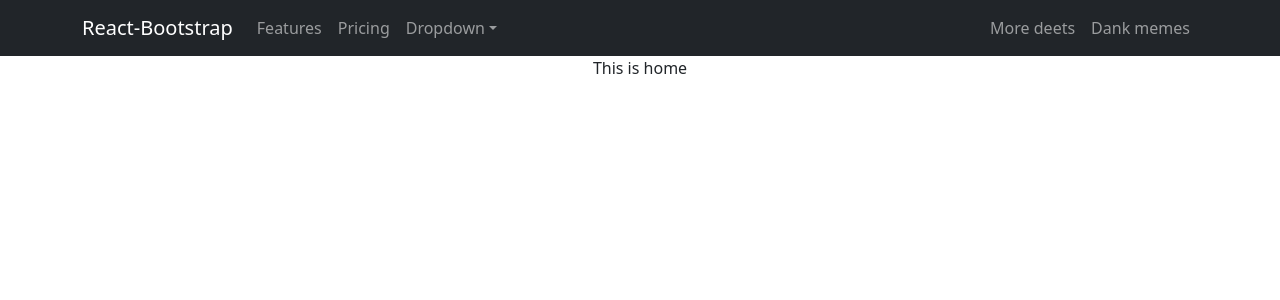
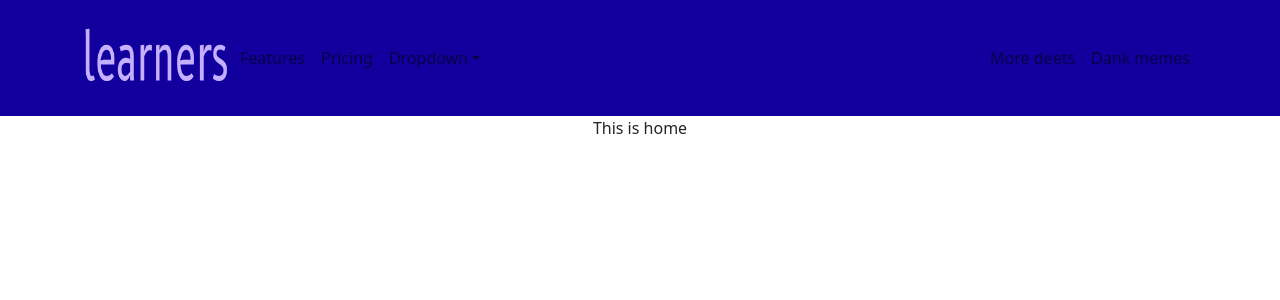
Before and after one commit to Waheed-Labib/learners-client, a React (Create React App) app: page / in a window 1280 px wide. Shown: the top 300 px of the page. Built offline with nearby package versions, Linux system fonts and the light colour scheme.

Commit message:
added logo to header

```diff
--- /dev/null
+++ b/src/Pages/Header/Header.css
@@ -0,0 +1,3 @@
+.navbar {
+    background-color: #11009E;
+}
--- a/src/Pages/Header/Header.js
+++ b/src/Pages/Header/Header.js
@@ -1,14 +1,20 @@
 import React from 'react';
+import './Header.css';
 import Container from 'react-bootstrap/Container';
 import Nav from 'react-bootstrap/Nav';
 import Navbar from 'react-bootstrap/Navbar';
 import NavDropdown from 'react-bootstrap/NavDropdown';
+import { Image } from 'react-bootstrap';
+import { Link } from 'react-router-dom';
 
 const Header = () => {
     return (
-        <Navbar collapseOnSelect expand="lg" bg="dark" variant="dark">
+        <Navbar className='navbar' collapseOnSelect expand="lg">
             <Container>
-                <Navbar.Brand href="#home">React-Bootstrap</Navbar.Brand>
+                <Link to='/'>
+                    <img src={require('../../images/learners.png')} alt='logo' width='150px' height='100px'></img>
+                </Link>
+
                 <Navbar.Toggle aria-controls="responsive-navbar-nav" />
                 <Navbar.Collapse id="responsive-navbar-nav">
                     <Nav className="me-auto">
--- a/src/Pages/Home/Home.js
+++ b/src/Pages/Home/Home.js
@@ -1,9 +1,11 @@
 import React from 'react';
+
 
 const Home = () => {
     return (
         <div>
             This is home
+
         </div>
     );
 };
```
Also changed, not shown: src/routes/routes.js (+10 -0 lines), src/images/learners.png (added).
